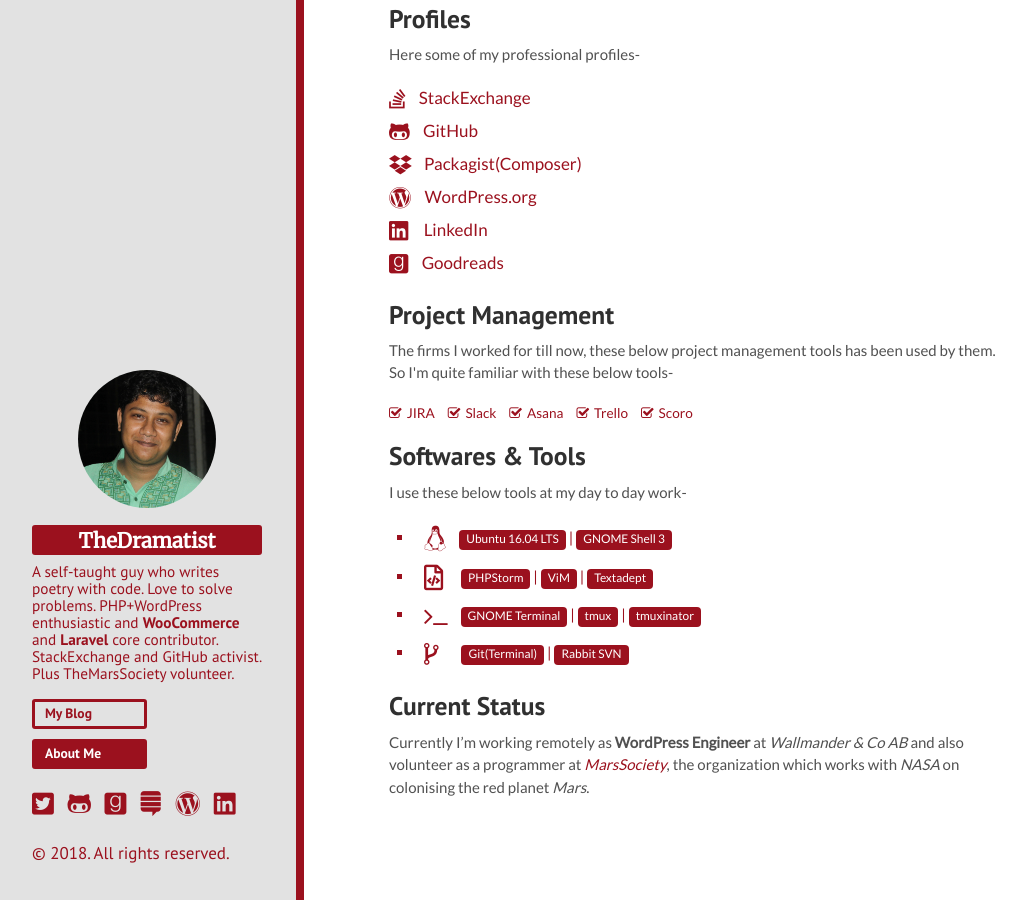
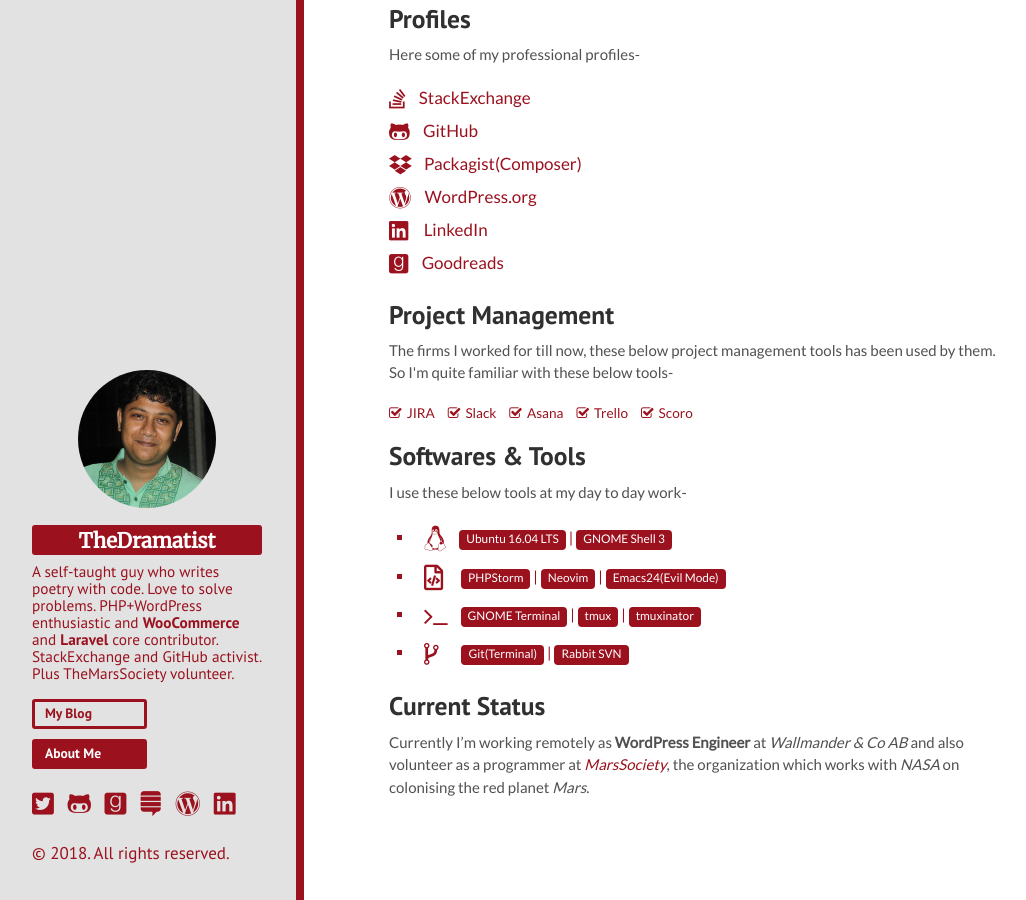
Before and after one commit to khanrn/codemascot.github.io, a Jekyll site: the page built from about-me/index.html, in a window 1280 px wide and 900 px high, scrolled down 528 px. Shown: the whole window, without its empty margins (2-1028 px from the left). Built offline with Jekyll 4.4.1, drawn with Linux system fonts in a browser that asks for light colours; nearby versions of some CDN libraries; some web fonts are replaced; Markdown is read by kramdown in place of the engine named in the settings.

Commit message:
Editors Updated

```diff
--- a/about-me/index.html
+++ b/about-me/index.html
@@ -52,7 +52,7 @@
 			<span>Ubuntu 16.04 LTS</span> | <span>GNOME Shell 3</span>
 		</li>
 		<li class="ide">
-			<span>PHPStorm</span> | <span>ViM</span> | <span>Textadept</span>
+			<span>PHPStorm</span> | <span>Neovim</span> | <span>Emacs24(Evil Mode)</span>
 		</li>
 		<li class="editor">
 			<span>GNOME Terminal</span> | <span>tmux</span> | <span>tmuxinator</span>
```
